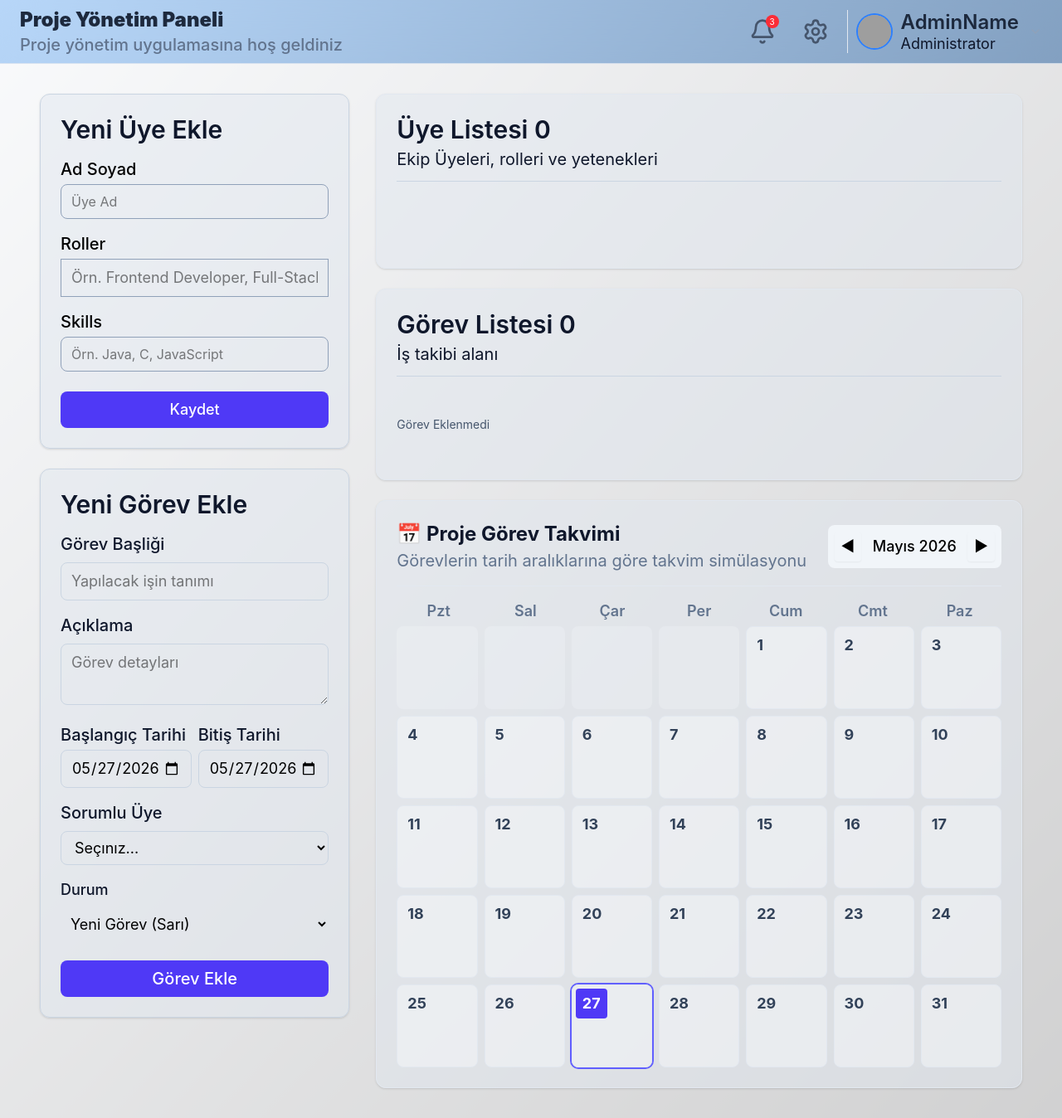
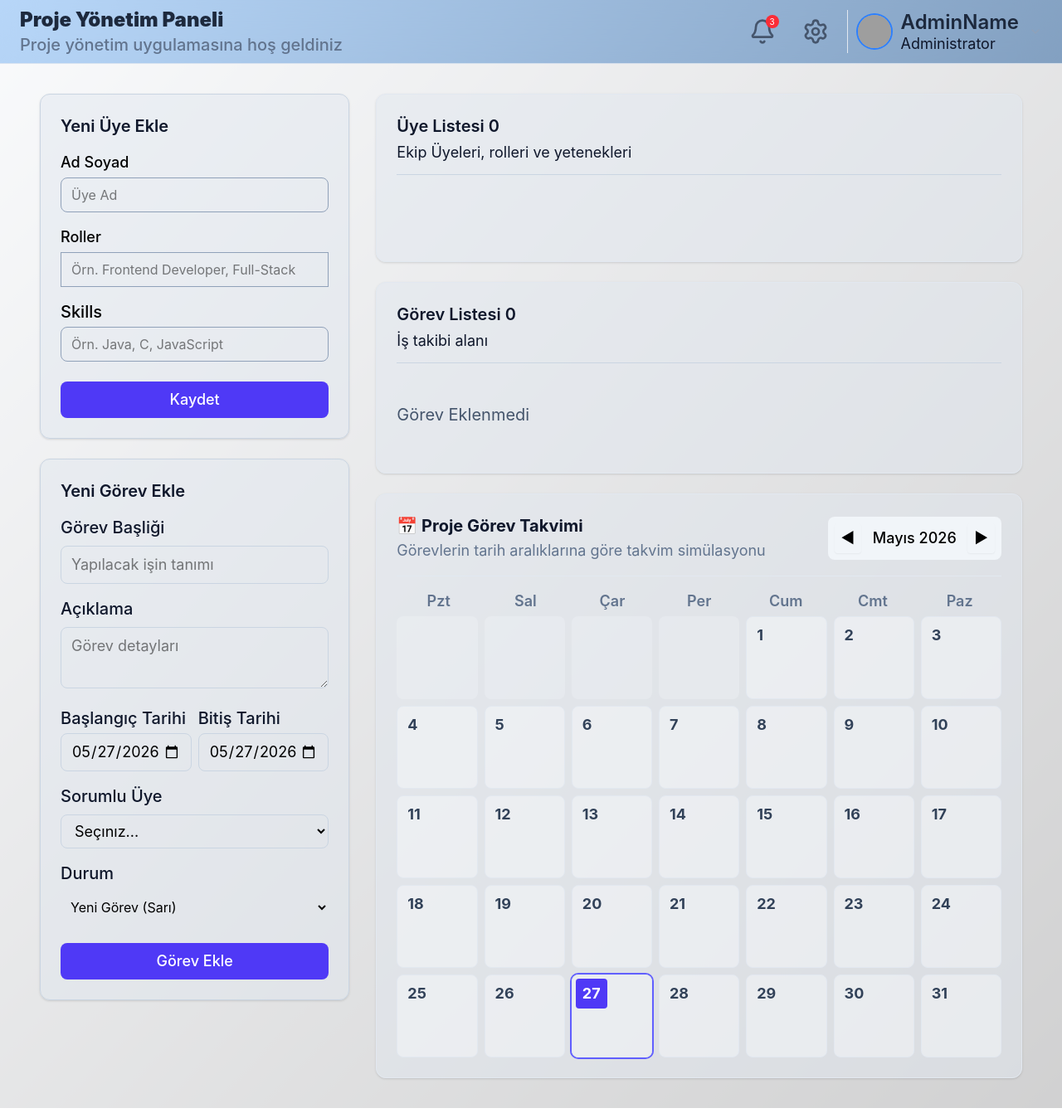
Before and after one commit to YoncaEsendemir/ProjectManagement, a React app in the folder frontend/: page / in a window 1280 px wide. Shown: the whole page at 83% size. Built offline with nearby package versions, Linux system fonts and the light colour scheme; grey boxes are pictures that could not be loaded; the HTML template or start-up script is replaced by a standard one.

Commit message:
tasarim duzenlemeleri

```diff
--- a/frontend/src/components/MemberForm.jsx
+++ b/frontend/src/components/MemberForm.jsx
@@ -34,13 +34,13 @@ const handleSubmit=(e)=>{
   return (
     <form onSubmit={handleSubmit} className='space-y-4'>
         <div>
-          <label className='block text-xl font-medium text-salte-800/50 dark:text-white/80 mb-1'> Ad Soyad</label>
+          <label className='block text-lg font-medium text-salte-800/50 dark:text-white/80 mb-1'> Ad Soyad</label>
             <input type="text" value={name} onChange={(e)=>setName(e.target.value)} placeholder="Üye Ad" required className="w-full px-3 py-2 border border-slate-400 rounded-lg text-base focus:outline-none"/>
         </div>
 
         <div>
-            <label className='block text-xl font-medium text-salte-800/50 dark:text-white/80 mb-1'>Roller</label>
-            <input type="text" value={rolesInput}  onChange={(e)=>setRolesInput(e.target.value)} required placeholder="Örn. Frontend Developer, Full-Stack" className="w-full px-3 py-2 border border-slate-400 rounded-base text-lg focus:outline-none"/>
+            <label className='block text-lg font-medium text-salte-800/50 dark:text-white/80 mb-1'>Roller</label>
+            <input type="text" value={rolesInput}  onChange={(e)=>setRolesInput(e.target.value)} required placeholder="Örn. Frontend Developer, Full-Stack" className="w-full px-3 py-2 border border-slate-400 rounded-base text-base focus:outline-none"/>
         </div>
 
         <div>
--- a/frontend/src/components/MemberList.jsx
+++ b/frontend/src/components/MemberList.jsx
@@ -11,7 +11,7 @@ function MemberList({ members, onEdit, onDelete }) {
         <div key={member.id} className={`p-3 flex justify-between items-start group rounded
         transsition-colors ${index %2==0 ? 'bg-white' : 'bg-blue-200/50'}`}>
           <div className='space-y-1.5 max-[80%]'>
-            <h4 className='text-2xl font-semibold text-slate-900 dark:text-slate-300'>{member.name}</h4>
+            <h4 className='text-lg font-semibold text-slate-900 dark:text-slate-300'>{member.name}</h4>
             {/* Roller dizi yan yana etiketler - ?.map kullanarak hatayı engelledik */}
             <div className='flex flex-wrap gap-1'>
               {member.roles?.map((role, idx) => (
@@ -30,10 +30,10 @@ function MemberList({ members, onEdit, onDelete }) {
               )}
           </div>
           <div className="flex space-x-1 opacity-100  group-hover:opacity-100 transition-opacity pt-2">
-            <button onClick={() => onEdit(member)} className='text-xl text-indigo-600 hover:bg-indigo-50 px-2 py-1 rounded transition'>
+            <button onClick={() => onEdit(member)} className='text-lg text-indigo-600 hover:bg-indigo-50 px-2 py-1 rounded transition'>
               Düzenle
             </button>
-            <button onClick={() => onDelete(member.id)} className='text-xl text-red-600 hover:bg-red-50 px-2 py-1 rounded transition'>
+            <button onClick={() => onDelete(member.id)} className='text-lg text-red-600 hover:bg-red-50 px-2 py-1 rounded transition'>
               Sil
             </button>
           </div>
--- a/frontend/src/components/TaskForm.jsx
+++ b/frontend/src/components/TaskForm.jsx
@@ -85,8 +85,8 @@ function TaskForm({onSave,editingTask,members,onCancel}) {
         </div>
 
         <div>
-            <label className='block text-lg font-medium text-slate-900 mb-2'>Durum</label>
-            <select value={status} onChange={(e)=>setStatus(e.target.value)} className='w-full px-2 py-2 border-slate-300 rounded-lg text-lg  bg-white-80 focus:outline-none focus:border-indigo-500'>
+            <label className='block text-xl font-medium text-slate-900 mb-2'>Durum</label>
+            <select value={status} onChange={(e)=>setStatus(e.target.value)} className='w-full px-2 py-2 border-slate-300 rounded-lg text-base  bg-white-80 focus:outline-none focus:border-indigo-500'>
                 <option value="Yeni Görev">Yeni Görev (Sarı)</option>
                 <option value="Süren Görev">Süren Görev (Mavi)</option>
                 <option value="Biten Görev">Biten Görev (Yeşil)</option>
@@ -94,7 +94,7 @@ function TaskForm({onSave,editingTask,members,onCancel}) {
         </div>
 
         <div className='flex space-x-2 pt-2'>
-            <button type='submit' className='flex-1 bg-indigo-600 text-white py-2 px-4 rounded-lg text-xl font-medium hover:bg-indigo-700 transition'>
+            <button type='submit' className='flex-1 bg-indigo-600 text-white py-2 px-4 rounded-lg text-lg font-medium hover:bg-indigo-700 transition'>
                         {editingTask ? 'Görev Güncelle': 'Görev Ekle'}
             </button>
             {
--- a/frontend/src/components/TaskList.jsx
+++ b/frontend/src/components/TaskList.jsx
@@ -2,7 +2,7 @@ import React from 'react'
 
 function TaskList({tasks,members,onEdit,onDelete}) {
         if(tasks.length===0){
-            return <p className='text-sm text-slate-600 dark:text-slate-300 italic-center py-8'> Görev Eklenmedi</p>
+            return <p className='text-xl text-slate-600 dark:text-slate-300 italic-center py-8'> Görev Eklenmedi</p>
         }
         const getMemberName= (id)=>{
             const member= members.find(m => m.id===id)
@@ -29,29 +29,29 @@ function TaskList({tasks,members,onEdit,onDelete}) {
                 <div key={tasks.id} className={`p-3 border border-slate-100 border-l-[12px] ${styles.cardBorder} rounded-r-lg rounded-l-sm ${index %2==0 ? 'bg-white' : 'bg-blue-200/50'} flex flex-col justify-between shadow-sm `}>
                 <div>
                         <div className='flex justify-between items-start mb-2'>
-                            <h3 className='text-2xl font-semibold text-slate-900 break-words'>{task.title}</h3>
+                            <h3 className='text-lg font-semibold text-slate-900 break-words'>{task.title}</h3>
                             <span className={`text-[16px] px-2 py-0.5 rounded-full border ${styles.badge} font-medium tracking-wide whitespace-nowrap`}>
                                 {task.status}
                             </span>
                         </div>
-                        <p className='text-[18px] text-slate-600 mb-4'>{task.description ||'Açıklama belirtilmedi.'}</p>
+                        <p className='text-[16px] text-slate-600 mb-4'>{task.description ||'Açıklama belirtilmedi.'}</p>
 
                         {/* Tarih Bilgisi Gösterimi */}
-                            <div className='text-lg text-slate-500 flex space-x-3 mb-2 bg-slate-100/70 p-1 rounded-md w-fit'>
+                            <div className='text-sm text-slate-500 flex space-x-3 mb-2 bg-slate-100/70 p-1 rounded-md w-fit'>
                                 <span>📅 <b>Başlangıç:</b> {task.startDate || '-'}</span>
                                 <span>🏁 <b>Bitiş:</b> {task.endDate || '-'}</span>
                             </div>
                 </div>
 
                 <div className='flex justify-between items-center pt-2 border-t border-slate-200/60 mt-2'>
-                <span className="text-[20px] text-gray-700 bg-white px-2 py-1 rounded border border-gray-100">
+                <span className="text-[16px] text-gray-700 bg-white px-2 py-1 rounded border border-gray-100">
                 Sorumlu: <strong className="text-gray-700">{getMemberName(task.assignedTo)}</strong>
               </span>
               <div className="flex space-x-1">
-                <button onClick={() => onEdit(task)} className="text-xl text-indigo-600 hover:bg-indigo-50 px-2 py-1 rounded transition">
+                <button onClick={() => onEdit(task)} className="text-lg text-indigo-600 hover:bg-indigo-50 px-2 py-1 rounded transition">
                   Düzenle
                 </button>
-                <button onClick={() => onDelete(task.id)} className="text-xl text-red-600 hover:bg-red-50 px-2 py-1 rounded transition">
+                <button onClick={() => onDelete(task.id)} className="text-lg text-red-600 hover:bg-red-50 px-2 py-1 rounded transition">
                   Sil
                 </button>
               </div>
--- a/frontend/src/pages/Dashboard.jsx
+++ b/frontend/src/pages/Dashboard.jsx
@@ -112,13 +112,13 @@ function Dashboard() {
             {/* Sol Sütun: Giriş Formları */}
             <div className='lg:col-span-1 flex flex-col space-y-6'>
                 <div className='bg-slate-200/50 dark:bg-slate-900/80 p-6 rounded-xl border border-slate-300 shadow-sm'>
-                    <h2 className='text-3xl font-semibold mb-4 text-slate-900 dark:text-white'>
+                    <h2 className='text-xl font-semibold mb-4 text-slate-900 dark:text-white'>
                         {editingMember ? 'Üyeyi Düzenle' : 'Yeni Üye Ekle'}
                     </h2>
                     <MemberForm onSave={saveMembers} editingMember={editingMember} onCancel={() => setEditingMember(null)} />
                 </div>
                 <div className='bg-slate-200/50 p-6 rounded-xl border border-slate-300 shadow-sm'>
-                    <h2 className='text-3xl font-semibold mb-4 text-slate-900'>
+                    <h2 className='text-xl font-semibold mb-4 text-slate-900'>
                         {editingTask ? 'Görev Düzenle' : 'Yeni Görev Ekle'}
                     </h2>
                     <TaskForm onSave={saveTask} editingTask={editingTask} members={members} onCancel={() => setEditingTask(null)} />
@@ -129,16 +129,16 @@ function Dashboard() {
             <div className='lg:col-span-2 flex flex-col space-y-6'>
                 <div className='bg-slate-200/50 p-6 rounded-xl border border-slate-200 shadow-sm'>
                     <div className='border-b border-slate-300 dark:border-slate-100 pb-3 mb-4'>
-                        <h2 className='text-3xl font-semibold text-slate-900 dark:text-white/80'>Üye Listesi {members.length}</h2>
-                        <p className='text-xl mt-1 text-slate-900'>Ekip Üyeleri, rolleri ve yetenekleri</p>
+                        <h2 className='text-xl font-semibold text-slate-900 dark:text-white/80'>Üye Listesi {members.length}</h2>
+                        <p className='text-lg mt-1 text-slate-900'>Ekip Üyeleri, rolleri ve yetenekleri</p>
                     </div>
                     <MemberList members={members} onEdit={setEditingMember} onDelete={deleteMembers} />
                 </div>
 
                 <div className='bg-slate-200/50 p-6 rounded-xl border border-slate-200 shadow-sm'>
                     <div className='border-b border-slate-300 dark:border-slate-100 pb-3 mb-4'>
-                        <h2 className='text-3xl font-semibold text-slate-900 dark:text-white/80'> Görev Listesi {tasks.length} </h2>
-                        <p className='text-xl mt-1 text-slate-900'>İş takibi alanı</p>
+                        <h2 className='text-xl font-semibold text-slate-900 dark:text-white/80'> Görev Listesi {tasks.length} </h2>
+                        <p className='text-lg mt-1 text-slate-900'>İş takibi alanı</p>
                     </div>
                     <TaskList tasks={tasks} members={members} onEdit={setEditingTask} onDelete={deleteTask} />
                 </div>
@@ -147,8 +147,8 @@ function Dashboard() {
                 <div className='bg-slate-200/50 p-6 rounded-xl border border-slate-200 shadow-sm w-full '>
                     <div className='flex justify-between items-center border-b border-slate-200 pb-4 mb-4 '>
                         <div>
-                            <h2 className='text-2xl font-bold text-slate-900'>📅 Proje Görev Takvimi</h2>
-                            <p className='text-xl text-slate-500 mt-0.5'>Görevlerin tarih aralıklarına göre takvim simülasyonu</p>
+                            <h2 className='text-xl font-bold text-slate-900'>📅 Proje Görev Takvimi</h2>
+                            <p className='text-lg text-slate-500 mt-0.5'>Görevlerin tarih aralıklarına göre takvim simülasyonu</p>
                         </div>
                         <div className='flex items-center space-x-2 bg-slate-100 p-2 rounded-lg text-lg font-medium'>
                             <button onClick={() => setCurrentDate(new Date(year, month - 1, 1))} className='px-2 py-1 hover:bg-white rounded transition shadow-xs'>◀</button>
```
